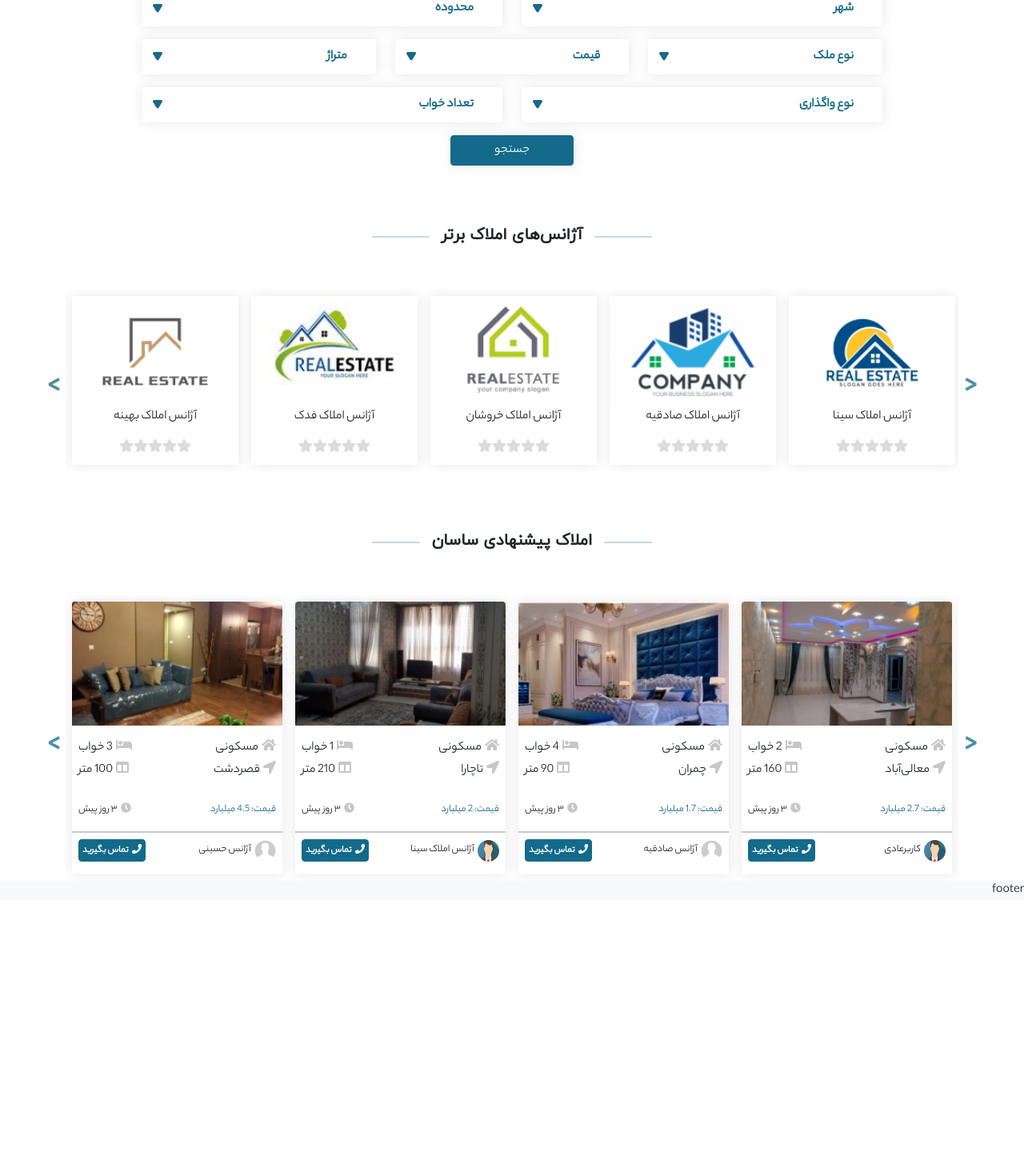
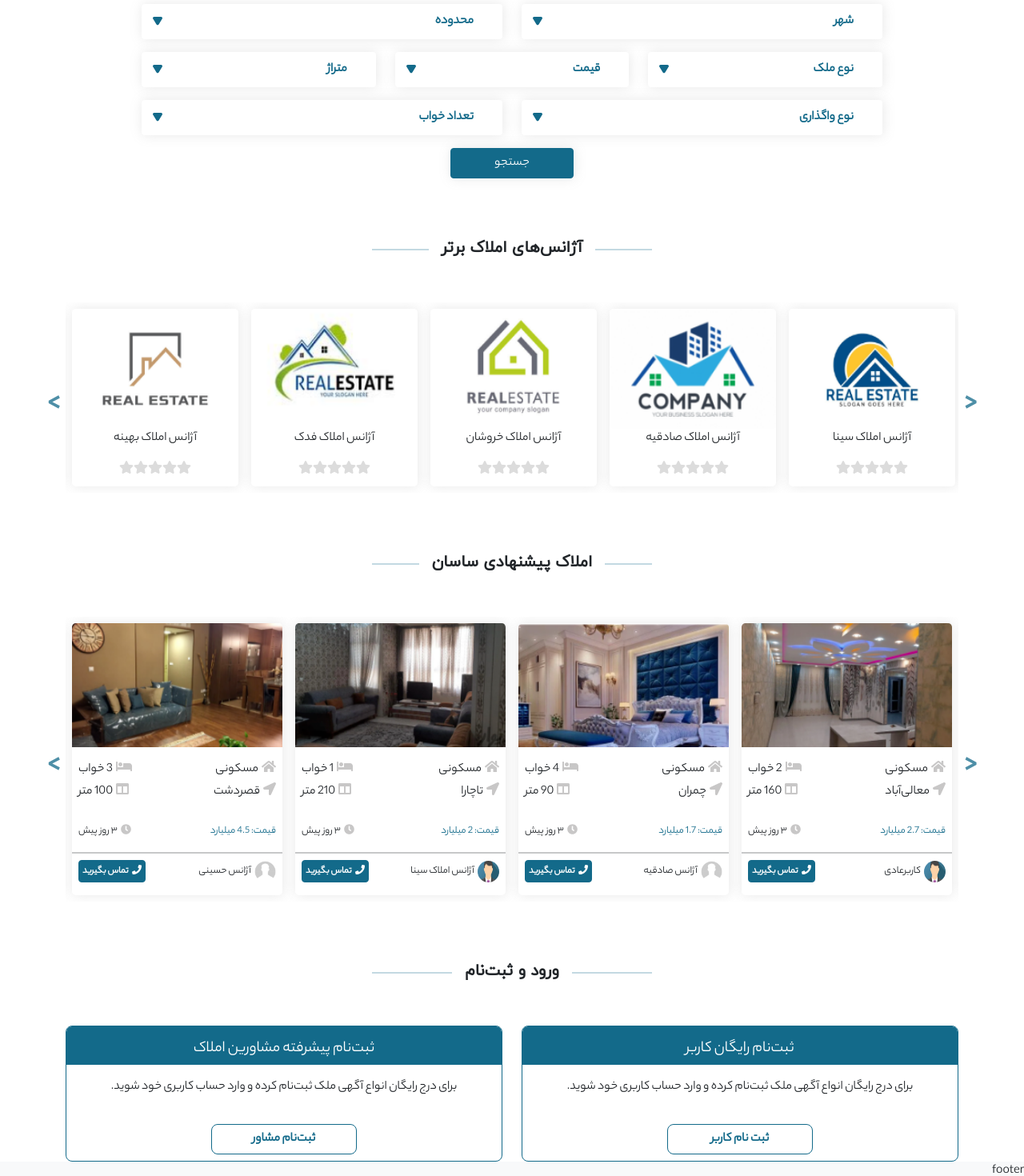
Before and after one commit to sasanzare/estate, a React (Create React App) app in the folder front/: page / in a window 1280 px wide. Shown: the part 209-1679 px from the top of the page at 80% size. Before the commit the page ends 1334 px from the top, so only its background shows below. Built offline with nearby package versions, Linux system fonts and the light colour scheme.

Commit message:
Add register Card

```diff
--- a/front/public/style.css
+++ b/front/public/style.css
@@ -76,6 +76,9 @@ font-family: Yekan-Bakh;
 .bg-es{
     background: #136a8a;
 }
+.border-es{
+    border:1px solid#136a8a!important;
+}
 .shadow-es{
     box-shadow: 1px 0px 15px #92929236;
 }
@@ -110,3 +113,6 @@ font-family: Yekan-Bakh;
 .text-gery{
     color:#c8c7c7;
 }
+.rounded-5{
+    border-radius: 0.5rem!important;
+}
--- a/front/src/components/CardEstae.js
+++ b/front/src/components/CardEstae.js
@@ -4,8 +4,8 @@ function Card({img,title}) {
   const [rating, setRating] = useState(0);
   return (
         <div className="p-2">
-        <div className="shadow-es text-center pb-2 overflow-hidden  rounded">
-            <img src={img} className="w-100"/>
+        <div className="shadow-es text-center pb-2 overflow-hidden  rounded-3">
+            <img src={img} className="w-100" height={150}/>
             <p>{title}</p>
             <Rate rating={rating} onRating={(rate) => setRating(rate)} />
         </div>
--- a/front/src/components/Estate.js
+++ b/front/src/components/Estate.js
@@ -5,7 +5,7 @@ import Btn from '../microComponents/Btn'
 function Estate({img,title,profile,meter,time,type,bed,price,location}) {
   return (
         <div className="p-2">
-        <div className="shadow-es text-center pb-2 overflow-hidden rounded">
+        <div className="shadow-es text-center pb-2 overflow-hidden rounded-3">
             <img src={img} className="w-100" height={155}/>
             <div className="d-flex justify-content-between px-2 pt-3 dir-r">
                 <div>
--- /dev/null
+++ b/front/src/components/RegisterCard.js
@@ -0,0 +1,12 @@
+import Btn from '../microComponents/Btn'
+function RegisterCard({title,content,btn}) {
+  return (
+    <div className="RegisterCard border-es text-center pb-2 overflow-hidden rounded-5">
+      <h5 className="bg-es text-white py-2 pt-3">{title}</h5>
+      <p className='px-2 pt-2' style={{minHeight: 50}} >{content}</p>
+      <Btn title={btn} myClass="btn-border fw-bold col-lg-4 col-md-5 col-6 rounded-5"/>
+    </div>
+  );
+}
+
+export default RegisterCard;
--- a/front/src/pages/Home.js
+++ b/front/src/pages/Home.js
@@ -5,13 +5,14 @@ import Search from '../blocks/search/Search';
 import Title from '../microComponents/Title';
 import Carousel from '../blocks/carousel/Carousel';
 import Sugess from '../blocks/sugess/Sugess';
+import RegisterCard from '../components/RegisterCard';
 function Home() {
   return (
     <div className="Home">
       <Header />
         <Container  className="pt-5">
             <Row>
-                <Col sm={12} className='text-center'>
+                <Col sm={12} className='text-center pt-3'>
                     <h1 className='h5 fw-bold' style={{ fontFamily: 'yekan'}}>
                         خرید خانه و آپارتمان با املاک ساسان</h1>
                         <span>جستجو خود را آغاز کنید!</span>
@@ -21,6 +22,13 @@ function Home() {
                 <Col sm={12} className='pt-5'><Carousel/></Col>
                 <Title title="املاک پیشنهادی ساسان"/>
                 <Col sm={12} className='pt-5'><Sugess/></Col>
+                <Title title="ورود و ثبت‌نام"/>
+                <Col md={6} sm={12} className='pt-5'>
+                    <RegisterCard title="ثبت‌نام رایگان کاربر" content="برای درج رایگان انواع آگهی ملک ثبت‌نام کرده و وارد حساب کاربری خود شوید." btn="ثبت نام کاربر" />
+                </Col>
+                <Col md={6} sm={12} className='pt-5'>
+                    <RegisterCard title="ثبت‌نام پیشرفته مشاورین املاک" content="برای درج رایگان انواع آگهی ملک ثبت‌نام کرده و وارد حساب کاربری خود شوید." btn="ثبت‌نام مشاور" />
+                </Col>
             </Row>
         </Container>
         <Footer/>
```
